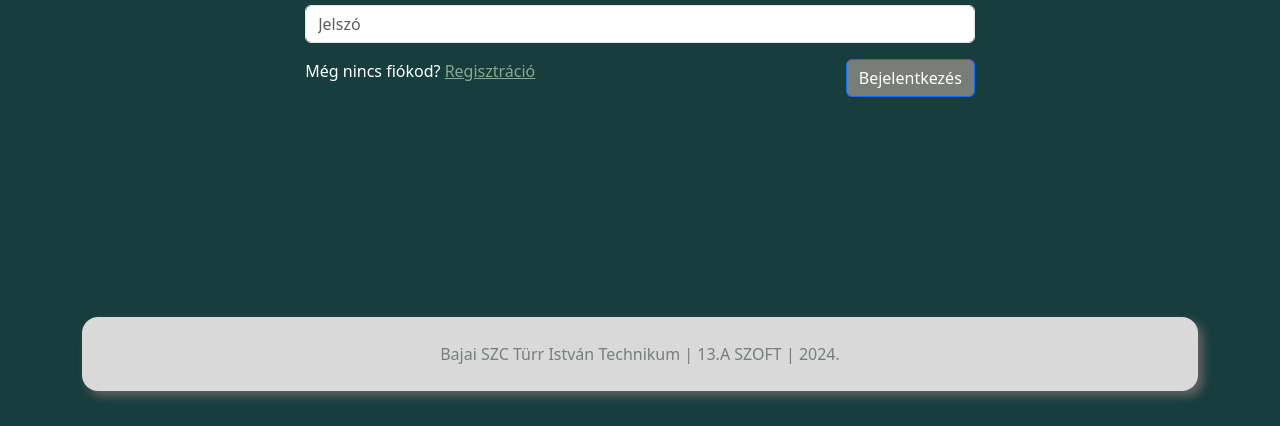
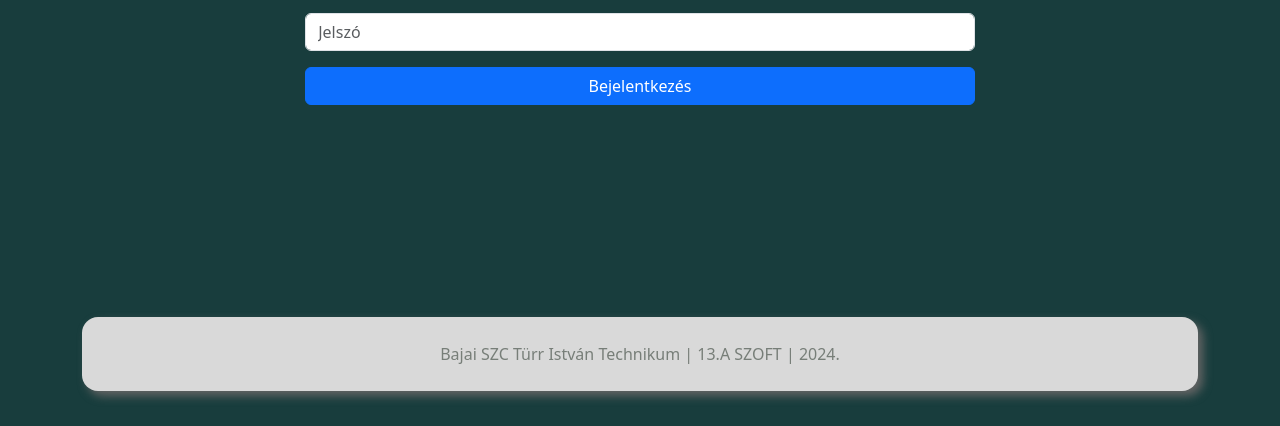
Before and after one commit to vargajanos/turmix, a plain HTML site: page index.html in a window 1280 px wide. Shown: the part 398-824 px from the top of the page. Drawn offline with Linux system fonts and the light colour scheme.

Commit message:
login próbálkozás

```diff
--- a/Controllers/userCtrl.js
+++ b/Controllers/userCtrl.js
@@ -12,3 +12,26 @@ function registration(){
         alert(res.data);
     });
 }
+
+
+
+function login(){
+    let user = {
+        name: document.querySelector('#name').value,
+        passwd: document.querySelector('#passwd').value
+    }
+
+    axios.post(`${serverUrl}/login`, user).then(res =>{
+        console.log(res.data);
+        if (res.status != 202){
+            alert(res.data);
+
+            return;
+        }
+
+        loggedUser = res.data;
+        localStorage.setItem('cookbook', JSON.stringify(loggedUser));
+
+        render('breakfast');
+    });
+}
--- a/Views/login.html
+++ b/Views/login.html
@@ -1,4 +1,4 @@
-<div class="form-container" >
+<div class="form-container">
     <h1>Bejelentkezés</h1>
     <div class="alert alert-danger d-none" role="alert" id="alertBox">
         <!-- alertmessages shows here -->
@@ -12,9 +12,7 @@
         <input type="password" class="form-control" id="passwd" placeholder="Jelszó">
     </div>
 
-    <div class="mb-3 regBtnLine">
-        <label>Még nincs fiókod? <a href="#!/register">Regisztráció</a></label>
-        <button class="btn btn-primary mb-3" onclick="login()" >Bejelentkezés</button>
-    </div>
+
+    <button class="btn btn-primary mb-3" onclick="login()">Bejelentkezés</button>
 </div>
 </main>
--- a/index.html
+++ b/index.html
@@ -48,7 +48,7 @@
 
 
 
-                    <div class="dropdown-menu" ng-class="{'show': isDropdownOpen}">
+                    <div class="dropdown-menu">
                         <a class="dropdown-item">Előétel</a>
                         <a class="dropdown-item">Főétel</a>
                         <a class="dropdown-item">Köret</a>
```
